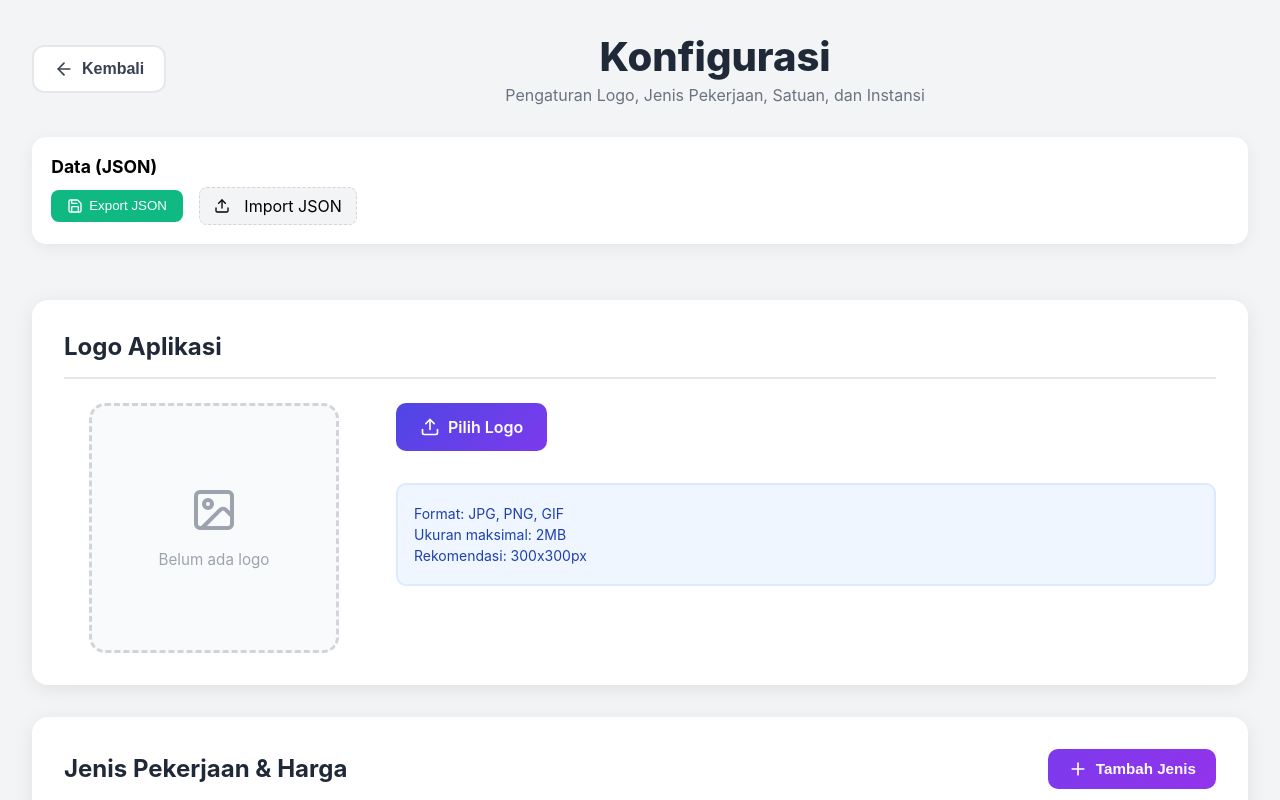
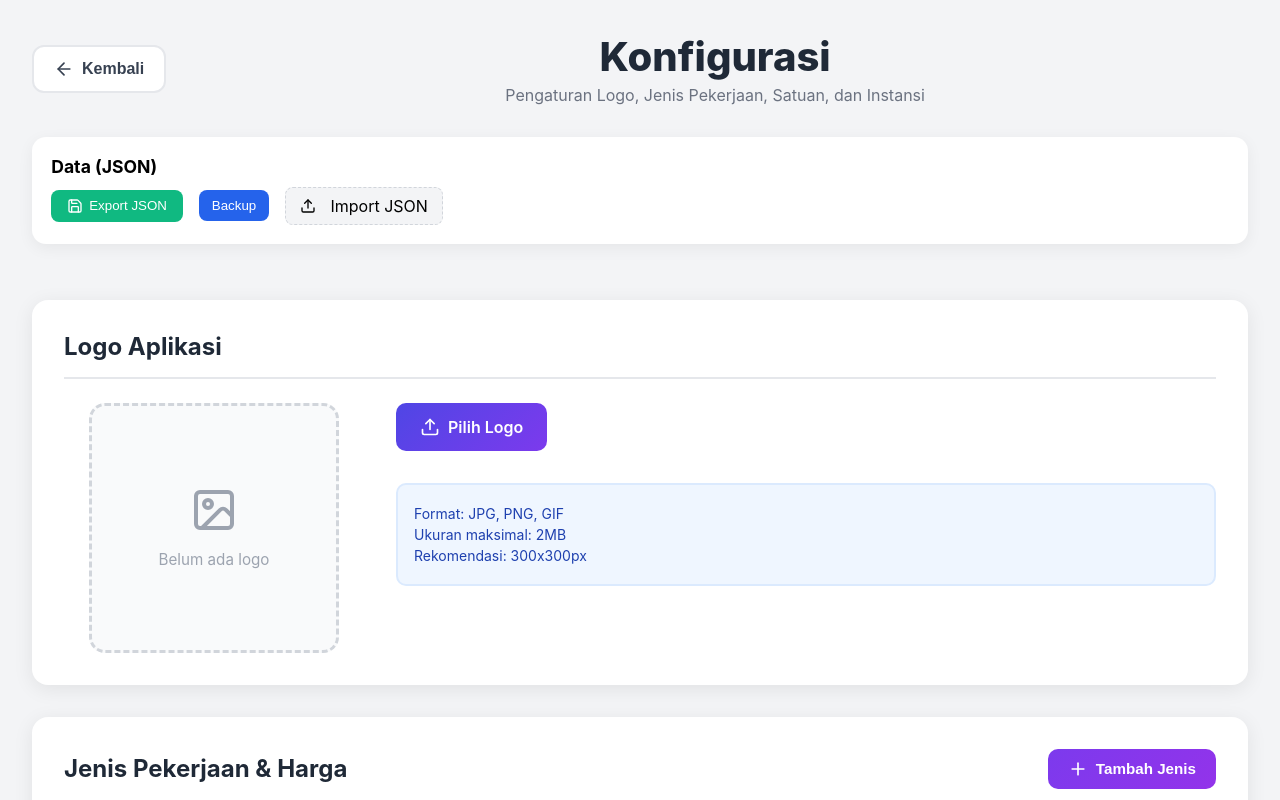
Before and after one commit to capungaero/edustore, a React (Vite) app: page /edustore/konfigurasi in a window 1280 px wide. Shown: the top 800 px of the page. Built offline with nearby package versions, Linux system fonts and the light colour scheme.

Commit message:
Add backup export and automatic backup before JSON import; show confirmation modal

```diff
--- a/src/pages/Konfigurasi.css
+++ b/src/pages/Konfigurasi.css
@@ -519,6 +519,14 @@
   align-items: center;
   cursor: pointer;
 }
+.backup-btn {
+  background: #2563eb;
+  color: white;
+  border: none;
+  border-radius: 8px;
+  padding: 0.5rem 0.8rem;
+  cursor: pointer;
+}
 .json-import-label {
   display: flex;
   align-items: center;
--- a/src/pages/Konfigurasi.jsx
+++ b/src/pages/Konfigurasi.jsx
@@ -16,6 +16,27 @@ function Konfigurasi() {
   const [importPreview, setImportPreview] = useState(null);
   const [showImportModal, setShowImportModal] = useState(false);
   const [importFileName, setImportFileName] = useState('');
+  const allowedImportKeys = ['orders','transactions','agendas','reminders','appLogo','jenisLista','satuanList','instansiList','priceConfig'];
+
+  const createBackupAndDownload = () => {
+    try {
+      const payload = {};
+      allowedImportKeys.forEach(k => {
+        const v = localStorage.getItem(k);
+        if (v !== null) payload[k] = JSON.parse(v);
+      });
+      const ts = new Date().toISOString().replace(/[:.]/g, '-');
+      const blob = new Blob([JSON.stringify(payload, null, 2)], { type: 'application/json' });
+      const url = URL.createObjectURL(blob);
+      const a = document.createElement('a');
+      a.href = url;
+      a.download = `palugada-backup-${ts}.json`;
+      a.click();
+      URL.revokeObjectURL(url);
+    } catch (err) {
+      alert('Gagal membuat backup: ' + err.message);
+    }
+  };
 
   // State untuk form
   const [showJenisForm, setShowJenisForm] = useState(false);
@@ -257,6 +278,10 @@ function Konfigurasi() {
               URL.revokeObjectURL(url);
             }}>
               <Save size={16} style={{marginRight:6}}/> Export JSON
+            </button>
+
+            <button className="backup-btn" onClick={createBackupAndDownload} title="Download backup of current local data">
+              Backup
             </button>
 
             <label className="json-import-label">
@@ -512,6 +537,8 @@ function Konfigurasi() {
                       const f = e.target.files[0];
                       if (!f) return;
                       try {
+                        // create a backup of existing localStorage keys before overwriting
+                        createBackupAndDownload();
                         const text = await f.text();
                         const data = JSON.parse(text);
                         Object.keys(data).forEach(k => {
```
